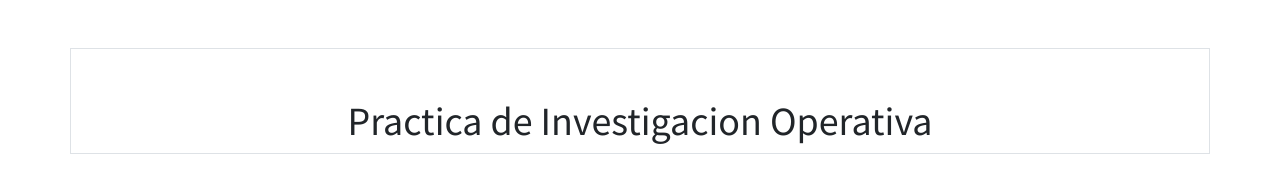
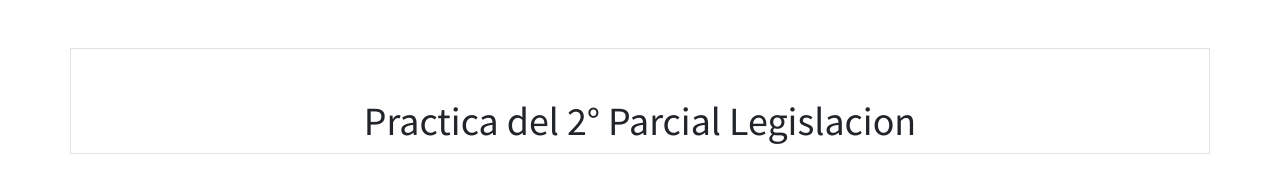
Before and after one commit to code-rmc/practica-legislacion, a plain HTML site: page index.html in a window 1280 px wide. Drawn offline with nearby package versions, Linux system fonts and the light colour scheme.

Commit message:
add index.html

```diff
--- a/index.html
+++ b/index.html
@@ -5,7 +5,7 @@
     <meta charset="UTF-8">
     <meta http-equiv="X-UA-Compatible" content="IE=edge">
     <meta name="viewport" content="width=device-width, initial-scale=1.0">
-    <title>Final Investigacion Operativa</title>
+    <title>2° Parcial Legislacion</title>
     <link href="https://cdn.jsdelivr.net/npm/bootstrap@5.0.2/dist/css/bootstrap.min.css" rel="stylesheet"
         integrity="sha384-EVSTQN3/azprG1Anm3QDgpJLIm9Nao0Yz1ztcQTwFspd3yD65VohhpuuCOmLASjC" crossorigin="anonymous">
     <link rel="stylesheet" href="https://cdnjs.cloudflare.com/ajax/libs/font-awesome/5.14.0/css/all.css">
@@ -14,7 +14,7 @@
 
 <body>
     <div class="container-md border mt-5 mb-5 pt-5">
-        <h1 class="text-center">Practica de Investigacion Operativa</h1>
+        <h1 class="text-center">Practica del 2° Parcial Legislacion</h1>
         <form action="" method="POST" id="formulario">
 
 
```
